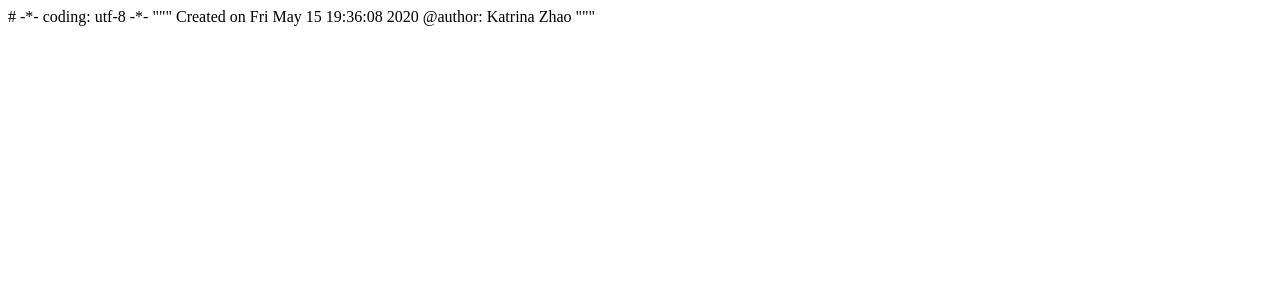
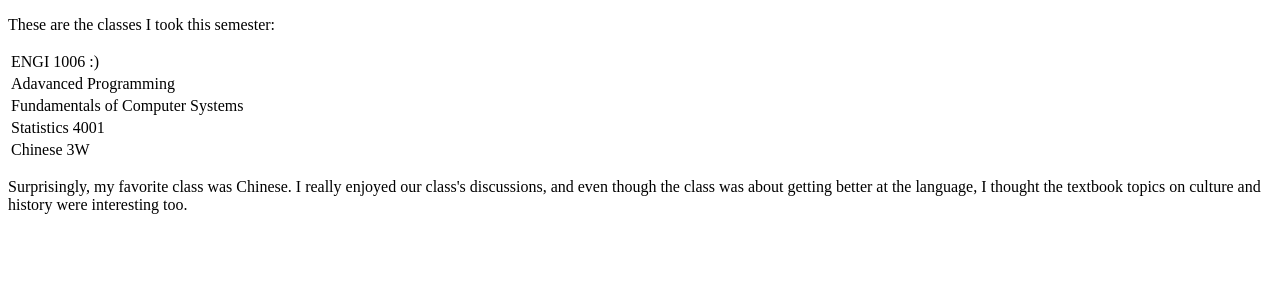
Before and after one commit to kzhao18/1006-final, a Flask app: template kz2335-final/templates/classes.html in a window 1280 px wide. Shown: the top 300 px of the page. Run offline with Flask 2, Linux system fonts and the light colour scheme; the template is opened without the code that fills it, so the values that code supplies are empty.

Commit message:
Finished classes page

```diff
--- a/kz2335-final/app.py
+++ b/kz2335-final/app.py
@@ -22,11 +22,11 @@ def test():
 
 """@app.route("/assignments")
 def assignments():
-    return render_template("assignments.html")
+    return render_template("assignments.html")"""
 
-@app.route("/assignments")
+@app.route("/classes")
 def classes():
-    return render_template("assignments.html")"""
+    return render_template("classes.html")
 
 #start the server
 if __name__ == "__main__":
--- a/kz2335-final/templates/1006.html
+++ b/kz2335-final/templates/1006.html
@@ -2,7 +2,7 @@
 <html>
     <head>
         <!--specifies title of the page !-->
-        <title>Home</title>
+        <title>Test</title>
     <head>
     <body>
     <p>1006 homepage</p>
--- a/kz2335-final/templates/classes.html
+++ b/kz2335-final/templates/classes.html
@@ -1,6 +1,31 @@
-# -*- coding: utf-8 -*-
-"""
-Created on Fri May 15 19:36:08 2020
-
-@author: Katrina Zhao
-"""
+<!DOCTYPE html>
+<html>
+    <head>
+        <!--specifies title of the page !-->
+        <title>Classes</title>
+    <head>
+    <body>
+    <p>These are the classes I took this semester:</p>
+    <table style="width:100%">
+      <tr>
+        <td>ENGI 1006 :)</td>
+      </tr>
+      <tr>
+        <td>Adavanced Programming</td>
+      </tr>
+      <tr>
+        <td>Fundamentals of Computer Systems</td>
+      </tr>
+      <tr>
+        <td>Statistics 4001</td>
+      </tr>
+      <tr>
+        <td>Chinese 3W</td>
+      </tr>
+    </table>
+    <p> </p>
+    <p>Surprisingly, my favorite class was Chinese. I really enjoyed our class's
+    discussions, and even though the class was about getting better at the language,
+    I thought the textbook topics on culture and history were interesting too.</p>
+    </body>
+</html>
--- a/kz2335-final/templates/index.html
+++ b/kz2335-final/templates/index.html
@@ -7,11 +7,11 @@
     <body>
     <p><strong>Welcome to Katrina's page!</strong></p>
     <p>Name: Katrina Zhao</p>
-    <p><img src="/static/image.jpg" alt="pic_of_me" width="230" height="300"></p>
+    <p><img src="/static/image.jpg" alt="pic_of_katrina" width="230" height="300"></p>
     <p>Grade: Sophomore</p>
     <p>Major: Computer Science</p>
+    <p><a href="/classes">Click to see my classes</a></p>
     <p><a href="/assignments">Go to Assignments</a></p>
-    <p><a href="/classes">Go to Classes</a></p>
     <p><a href="https://www.buzzfeed.com/summeranne/64-perfect-photos-of-dogs-wearing-sunglasses">Click to see Cool Dogs!</a></p>
     </body>
 </html>
```
